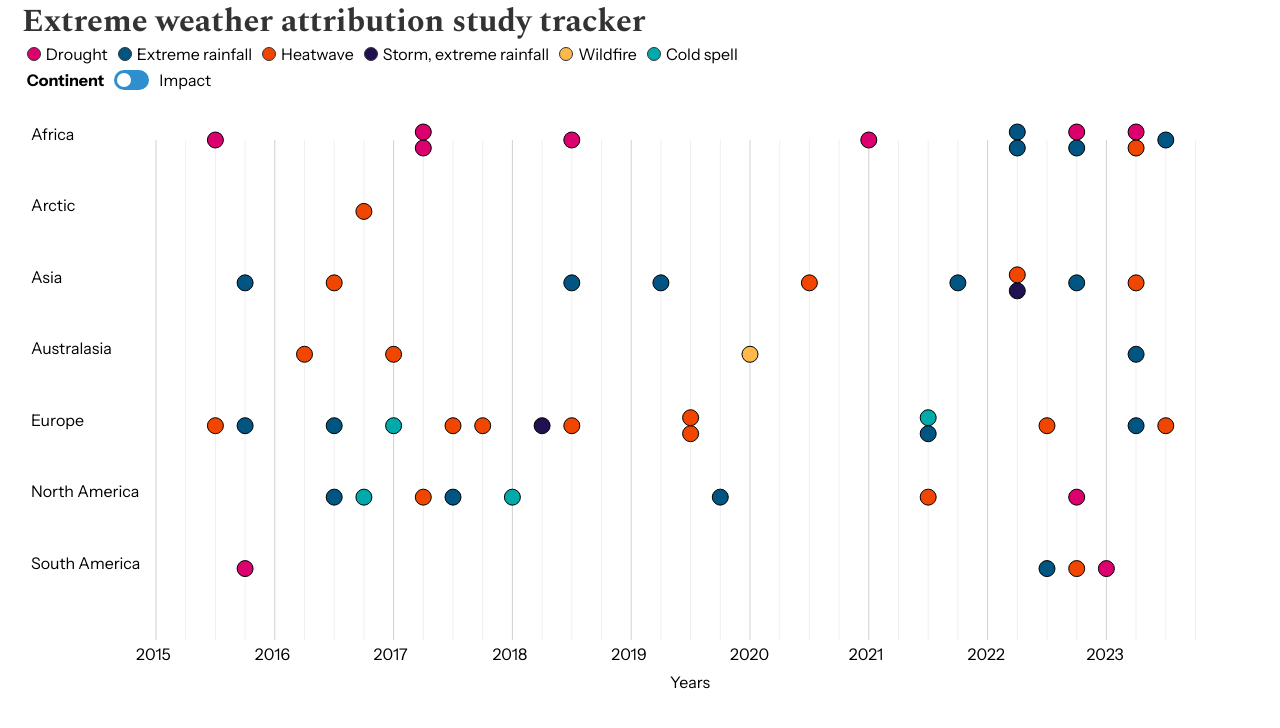
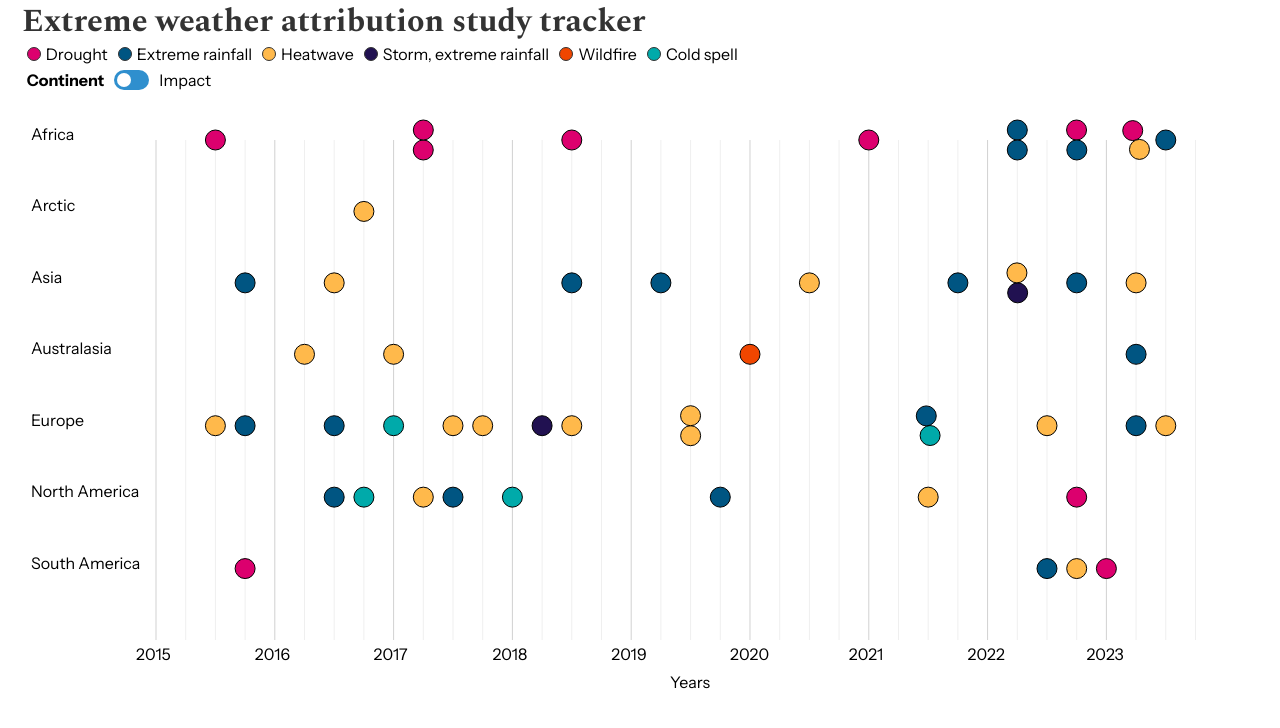
Before and after one commit to oliverater/beeswarm, a Svelte app: page / in a window 1280 px wide. Shown: the top 728 px of the page. Built offline with nearby package versions, Linux system fonts and the light colour scheme.

Commit message:
tooltip chevrons, forcesimulation tweaks

```diff
--- a/src/App.svelte
+++ b/src/App.svelte
@@ -11,7 +11,7 @@
   import Tooltip from "$components/Tooltip.svelte";
 
 
-  const RADIUS = 8
+  const RADIUS = 10
 
   const region = data.map(d => d.region);
   const impact = data.map(d => d.impact);
@@ -40,11 +40,11 @@
 const colorRange = [
     "#dc006e", //drought
     "#005582", //extreme rainfall
-    "#f04600", // heatwave
+    "#ffb94b", // heatwave
     "#211151", // Storm, extreme rainfall
-    "#ffb94b", // Wildfire
-    "#00aaaa", // Cold spell
-    "#00966e"
+    "#f04600", // Wildfire
+    "#00aaaa",
+    "#00d7e6", // Cold spell
   ]
 
 let yAxisLabel = region; // Initial y-axis label
@@ -66,12 +66,12 @@ let legendLabel = impact; // Initial legend label
 
   const simulation = forceSimulation(data)
   $: {
-  simulation.force("x", forceX().x(d => xScale(d.xAxis)).strength(0.75))
+  simulation.force("x", forceX().x(d => xScale(d.xAxis)).strength(0.3))
   .force("y", forceY()
   .y((d) => (groupbyContinent ? yScale(d.region) : yScale(d.impact)))
-  .strength(0.3))
+  .strength(0.25))
   .force("collide", forceCollide().radius(RADIUS))
-  .alpha(0.5)
+  .alpha(0.15)
   .alphaDecay(0.0005)
   .restart()
   }
@@ -190,7 +190,7 @@ let checked = false;
     cursor:pointer;
   }
   circle:hover{
-    filter: brightness(115%);
+    filter: brightness(145%);
   }
   circle:focus{
     outline:none;
```
Also changed, not shown: 1 other file (tests, documents, lock files or other folders).
